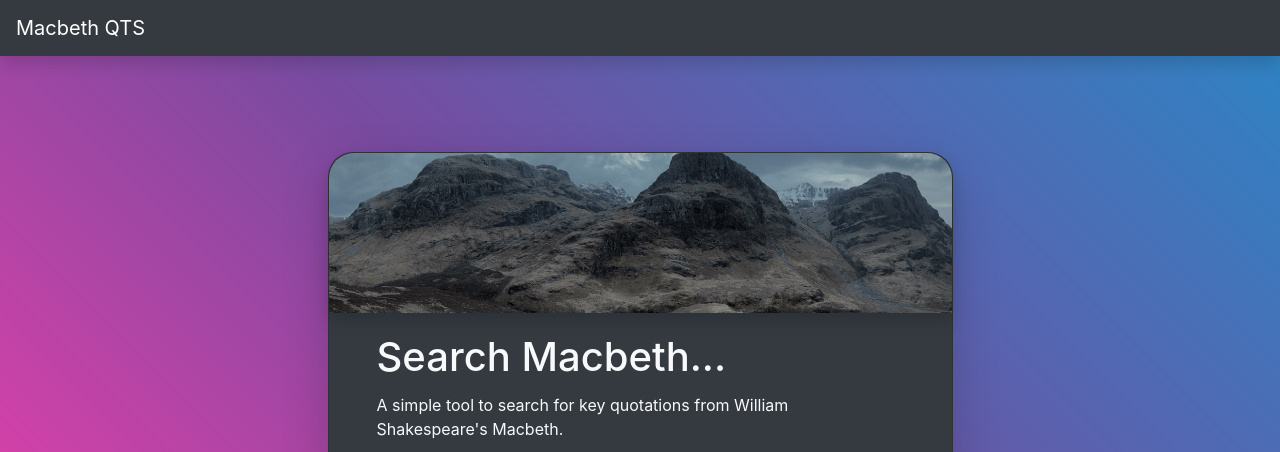
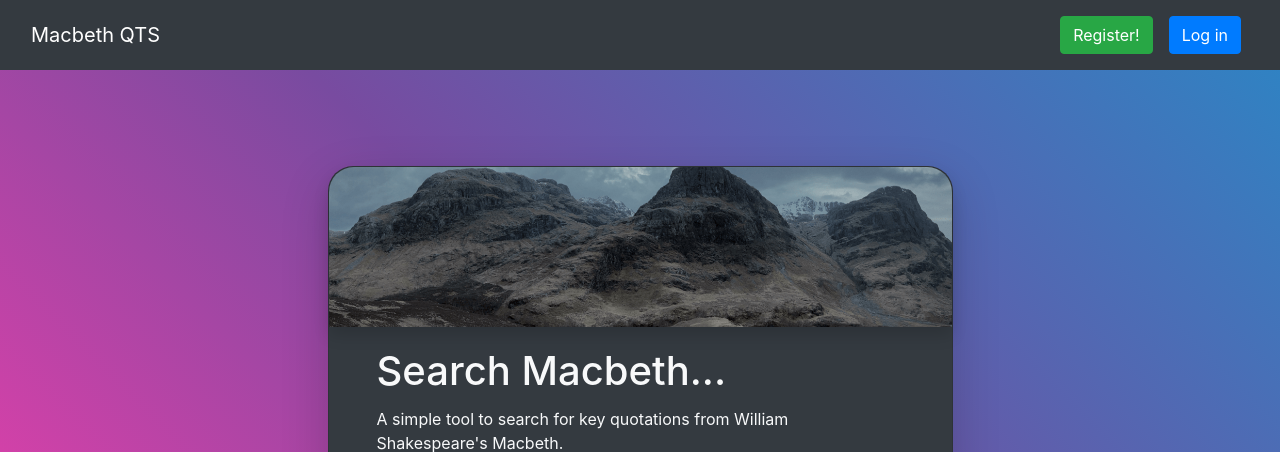
Before and after one commit to CharlieWWW94/Macbeth_webpage, a Flask app: page / in a window 1280 px wide. Shown: the top 452 px of the page. Run offline with Flask 2, Linux system fonts and the light colour scheme; some libraries are stand-ins or nearby versions.

Commit message:
Add login and signup buttons to Navbar

```diff
--- a/templates/header.html
+++ b/templates/header.html
@@ -1,3 +1,36 @@
-<nav class="shadow navbar navbar-dark bg-dark">
-  <a class="navbar-brand" href="{{url_for('home')}}">Macbeth QTS</a>
-</nav>
+<!--<nav class="shadow navbar navbar-expand-lg navbar-dark bg-dark" id="mainNav">-->
+<!--  <div class="container-fluid">-->
+<!--  <a class="navbar-brand" href="{{url_for('home')}}">Macbeth QTS</a>-->
+<!--    <button class="navbar-toggler" type="button" data-bs-toggle="collapse" data-bs-target="#navbarScroll" aria-controls="navbarScroll" aria-expanded="false" aria-label="Toggle navigation">-->
+<!--      <span class="navbar-toggler-icon"></span>-->
+<!--    </button>-->
+<!--    <div class="collapse navbar-collapse" id="navbarScroll">-->
+<!--      <ul class="navbar-nav ms-auto">-->
+<!--        <li class="nav-item">-->
+<!--          <a class="nav-link active" aria-current="page" href="{{url_for('home')}}"><button class="btn btn-success">Sign up!</button</a>-->
+<!--        </li>-->
+<!--         <li class="nav-item">-->
+<!--          <a class="nav-link active" aria-current="page" href="{{url_for('home')}}"><button class="btn btn-light">Log in</button</a>-->
+<!--        </li>-->
+<!--      </ul>-->
+<!--    </div>-->
+<!--  </div>-->
+<!--</nav>-->
+<nav class="navbar navbar-expand-sm navbar-dark bg-dark">
+	  <div class="container-fluid ">
+		<a class="navbar-brand " href="{{url_for('home')}}">Macbeth QTS</a>
+		<button class="navbar-toggler" type="button" data-bs-toggle="collapse" data-bs-target="#navOptions" aria-controls="navOptions" aria-expanded="false" aria-label="Toggle navigation">
+		  <span class="navbar-toggler-icon"></span>
+		</button>
+		<div class="collapse navbar-collapse justify-content-end" id="navOptions">
+		  <ul class="navbar-nav ">
+			<li class="nav-item">
+			  <a class="nav-link active" aria-current="page" href="#"><button class="btn btn-success">Register!</button></a>
+			</li>
+			<li class="nav-item">
+			  <a class="nav-link active" aria-current="page" href="#"><button class="btn btn-primary">Log in</button></a>
+			</li>
+		  </ul>
+		</div>
+	  </div>
+	</nav>
```
